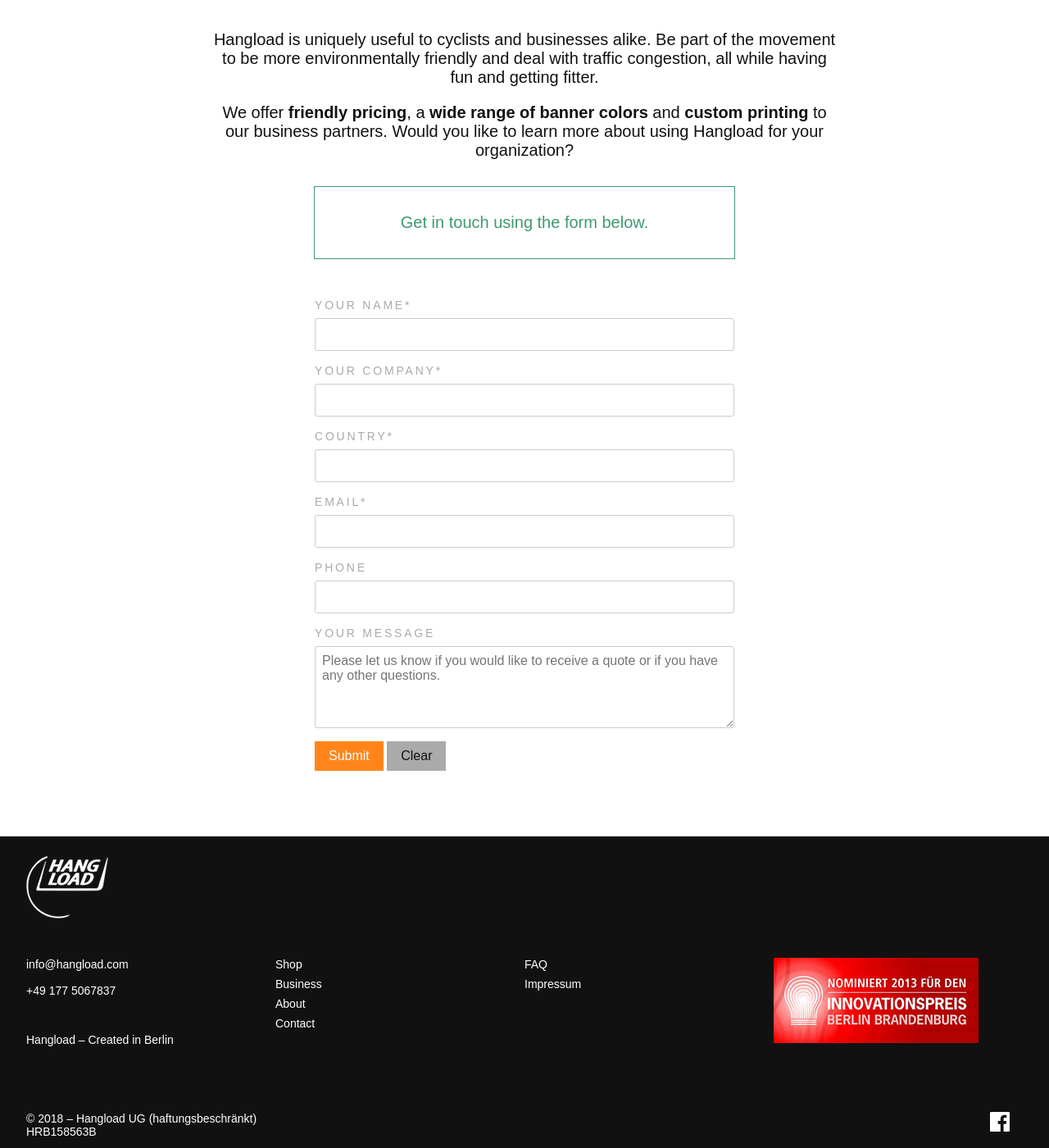
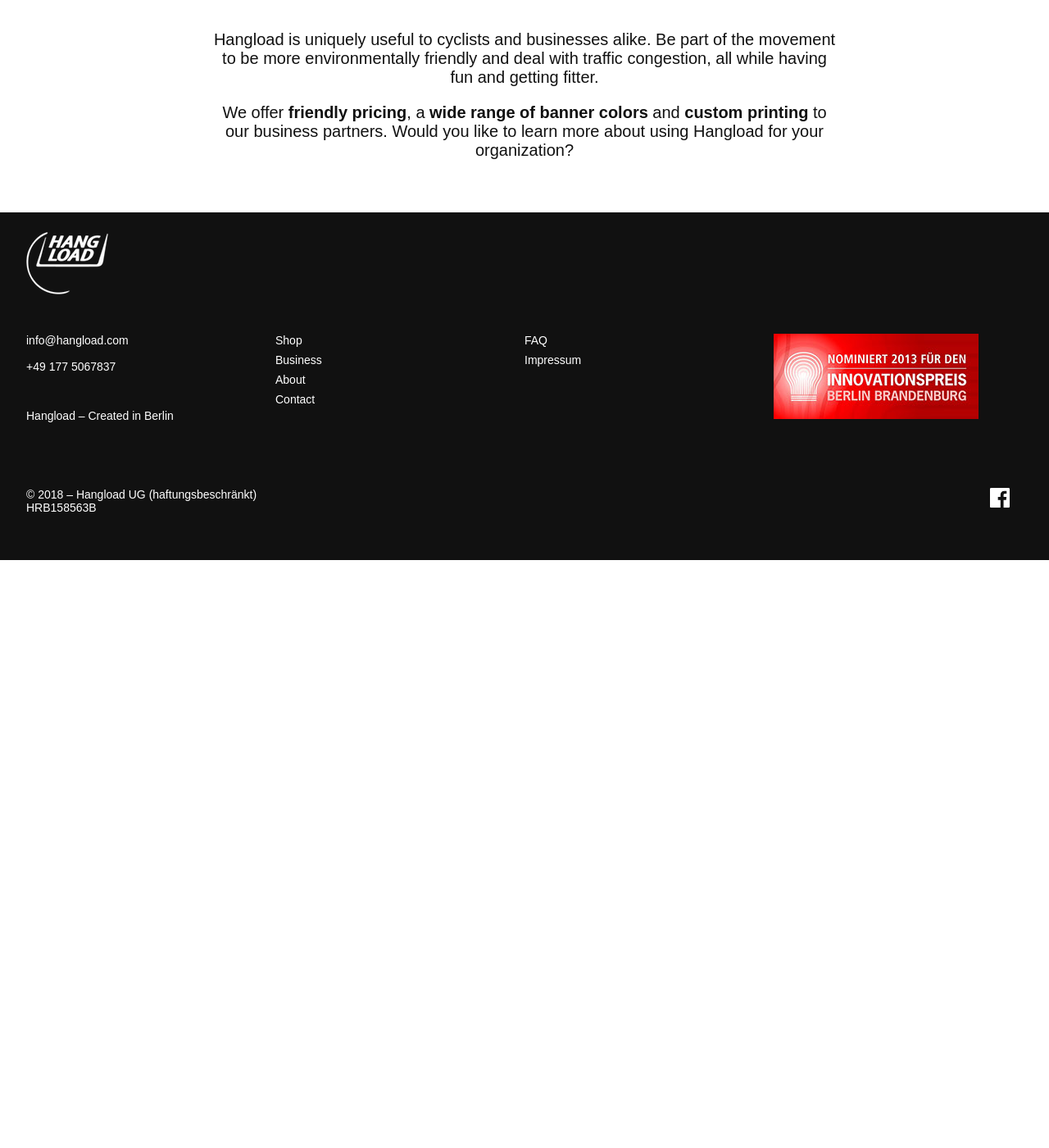
Before and after one commit to bodokaiser/hangload.com, a Jekyll site: the page built from business/index.html, in a window 1280 px wide and 1400 px high, scrolled down 685 px. Shown: the whole window at 82% size. Built offline with Jekyll 4.4.1, drawn with Linux system fonts in a browser that asks for light colours; nearby versions of some CDN libraries; after the commit the page ends 1368 px from its top, so only the background shows below that; some of the changed lines change nothing that is shown.

Commit message:
delete contact form from business page

```diff
--- a/_layouts/business.html
+++ b/_layouts/business.html
@@ -21,13 +21,16 @@
       </div>
     </section>
 
-    <section class="h3 max-width-3 mx-auto px1 center">
+    <section class="h3 max-width-3 mx-auto px1 center mb4">
       {{ page.copy | markdownify }}
+      {% comment %}
       <div class="max-width-2 mx-auto h3 olive border py3 mt3 rounded">
         {{ page.get-in-touch }}
       </div>
+      {% endcomment %}
     </section>
 
+    {% comment %}
     <section class="mb4 px1 py2">
       <form class="max-width-2 mx-auto mt3" action="http://formspree.io/info@hangload.com" method="post" id="partners-form" name="partners">
 
@@ -50,6 +53,7 @@
       </form>
 
     </section>
+    {% endcomment %}
   </main>
 
   {% include footer.html %}
```
